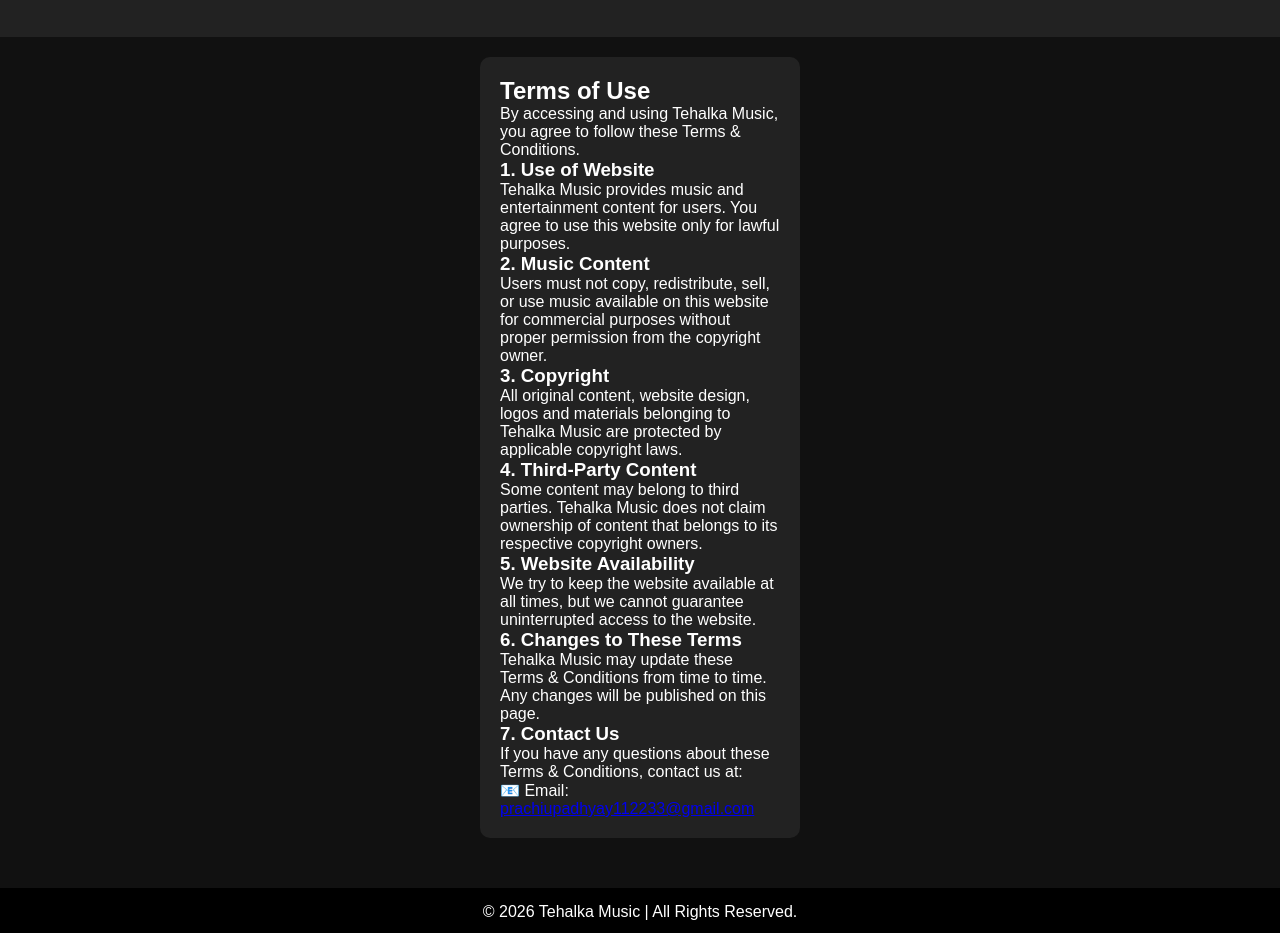
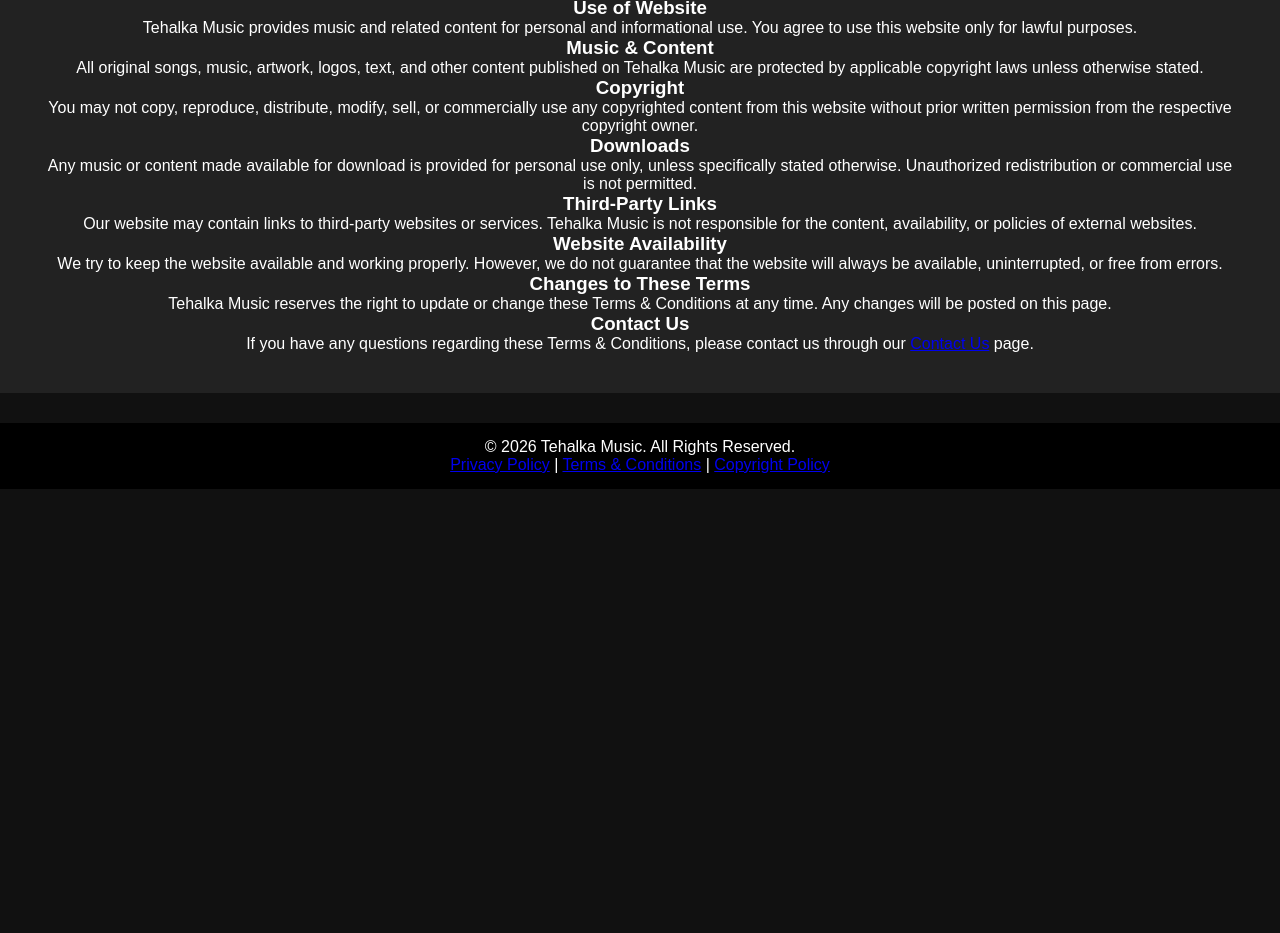
Before and after one commit to prachi447/Tehalka-musice, a plain HTML site: page terms.html in a window 1280 px wide. Shown: the part 262-1195 px from the top of the page. After the commit the page ends 800 px from the top, so only its background shows below. Drawn offline with Linux system fonts and the light colour scheme.

Commit message:
Update terms.html

```diff
--- a/terms.html
+++ b/terms.html
@@ -13,17 +13,34 @@
 <body>
 
 <header>
+
   <h1>🎵 Tehalka Music</h1>
-  <p>Listen & Enjoy Music</p>
+
+  <p>
+    Listen & Enjoy Music
+  </p>
+
 </header>
 
 
 <nav>
+
   <a href="index.html">Home</a>
+
+  <a href="index.html">Latest Songs</a>
+
+  <a href="index.html">Albums</a>
+
   <a href="about.html">About</a>
+
   <a href="contact.html">Contact</a>
+
   <a href="privacy-policy.html">Privacy Policy</a>
+
   <a href="terms.html">Terms & Conditions</a>
+
+  <a href="copyright.html">Copyright Policy</a>
+
 </nav>
 
 
@@ -32,98 +49,99 @@
   <h2>Terms & Conditions</h2>
 
   <p>
-    Please read these terms carefully before using Tehalka Music.
+    Welcome to Tehalka Music. By accessing and using this website,
+    you agree to follow and be bound by these Terms & Conditions.
+  </p>
+
+
+  <h3>Use of Website</h3>
+
+  <p>
+    Tehalka Music provides music and related content for personal
+    and informational use. You agree to use this website only for
+    lawful purposes.
+  </p>
+
+
+  <h3>Music & Content</h3>
+
+  <p>
+    All original songs, music, artwork, logos, text, and other
+    content published on Tehalka Music are protected by applicable
+    copyright laws unless otherwise stated.
+  </p>
+
+
+  <h3>Copyright</h3>
+
+  <p>
+    You may not copy, reproduce, distribute, modify, sell, or
+    commercially use any copyrighted content from this website
+    without prior written permission from the respective copyright owner.
+  </p>
+
+
+  <h3>Downloads</h3>
+
+  <p>
+    Any music or content made available for download is provided
+    for personal use only, unless specifically stated otherwise.
+    Unauthorized redistribution or commercial use is not permitted.
+  </p>
+
+
+  <h3>Third-Party Links</h3>
+
+  <p>
+    Our website may contain links to third-party websites or services.
+    Tehalka Music is not responsible for the content, availability,
+    or policies of external websites.
+  </p>
+
+
+  <h3>Website Availability</h3>
+
+  <p>
+    We try to keep the website available and working properly.
+    However, we do not guarantee that the website will always be
+    available, uninterrupted, or free from errors.
+  </p>
+
+
+  <h3>Changes to These Terms</h3>
+
+  <p>
+    Tehalka Music reserves the right to update or change these
+    Terms & Conditions at any time. Any changes will be posted
+    on this page.
+  </p>
+
+
+  <h3>Contact Us</h3>
+
+  <p>
+    If you have any questions regarding these Terms & Conditions,
+    please contact us through our
+    <a href="contact.html">Contact Us</a> page.
   </p>
 
 </section>
 
 
-<div class="container">
-
-  <div class="song-card">
-
-    <h2>Terms of Use</h2>
+<footer>
 
   <p>
-      By accessing and using Tehalka Music, you agree to follow
-      these Terms & Conditions.
-    </p>
-
-
-    <h3>1. Use of Website</h3>
-
-    <p>
-      Tehalka Music provides music and entertainment content for
-      users. You agree to use this website only for lawful purposes.
-    </p>
-
-
-    <h3>2. Music Content</h3>
-
-    <p>
-      Users must not copy, redistribute, sell, or use music available
-      on this website for commercial purposes without proper permission
-      from the copyright owner.
-    </p>
-
-
-    <h3>3. Copyright</h3>
-
-    <p>
-      All original content, website design, logos and materials
-      belonging to Tehalka Music are protected by applicable copyright
-      laws.
-    </p>
-
-
-    <h3>4. Third-Party Content</h3>
-
-    <p>
-      Some content may belong to third parties. Tehalka Music does not
-      claim ownership of content that belongs to its respective
-      copyright owners.
-    </p>
-
-
-    <h3>5. Website Availability</h3>
-
-    <p>
-      We try to keep the website available at all times, but we cannot
-      guarantee uninterrupted access to the website.
-    </p>
-
-
-    <h3>6. Changes to These Terms</h3>
-
-    <p>
-      Tehalka Music may update these Terms & Conditions from time to
-      time. Any changes will be published on this page.
-    </p>
-
-
-    <h3>7. Contact Us</h3>
-
-    <p>
-      If you have any questions about these Terms & Conditions,
-      contact us at:
+    © 2026 Tehalka Music. All Rights Reserved.
   </p>
 
   <p>
-      📧 Email:
-      <a href="mailto:prachiupadhyay112233@gmail.com">
-        prachiupadhyay112233@gmail.com
-      </a>
-    </p>
 
-  </div>
+    <a href="privacy-policy.html">Privacy Policy</a> |
 
-</div>
+    <a href="terms.html">Terms & Conditions</a> |
 
+    <a href="copyright.html">Copyright Policy</a>
 
-<footer>
-
-  <p>
-    © 2026 Tehalka Music | All Rights Reserved.
   </p>
 
 </footer>
```
Lines whose indentation alone changed are shown as unchanged.
